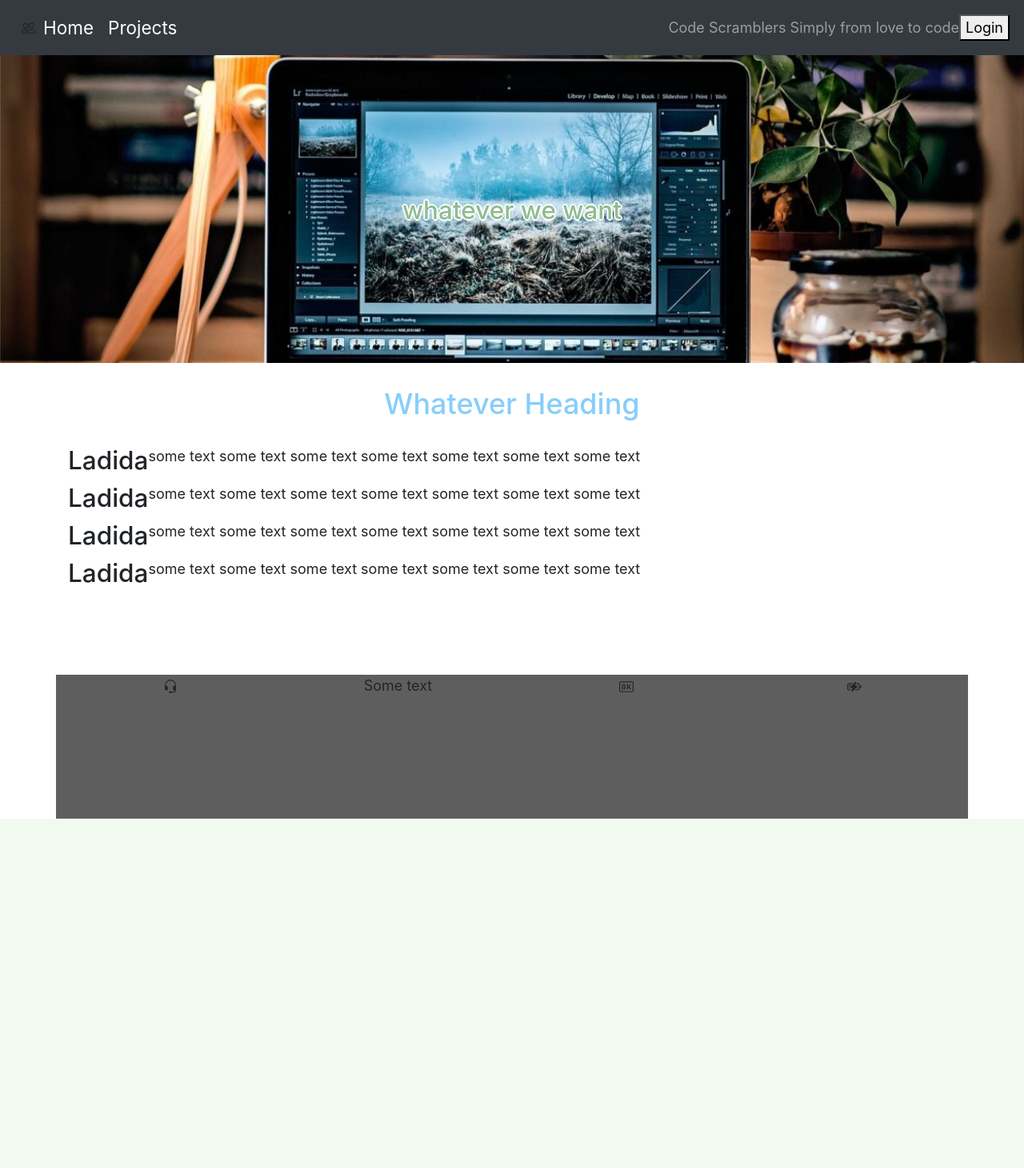
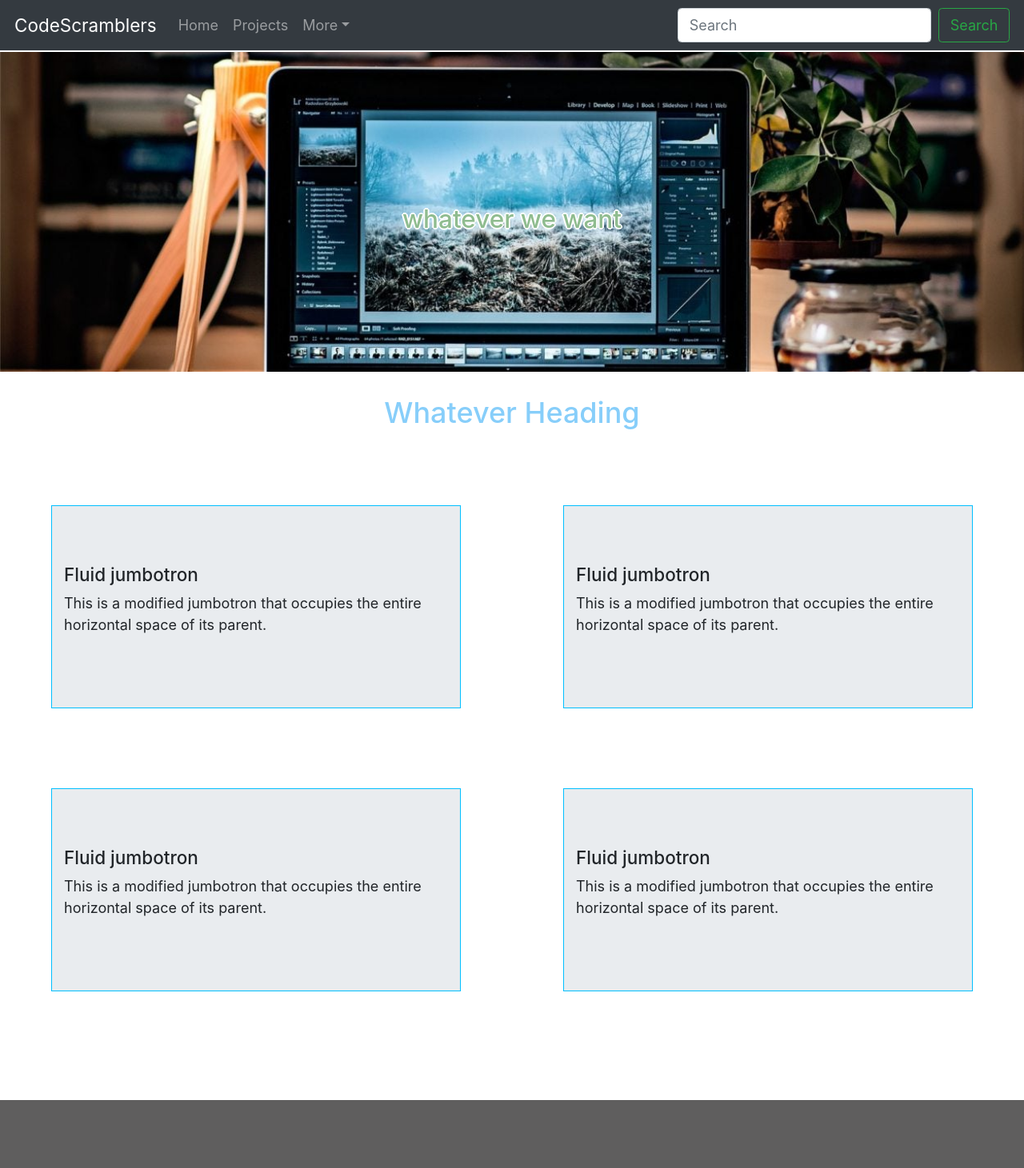
Before and after one commit to 87johnboyle/cs_website, a Next.js app: page / in a window 1280 px wide. Shown: the top 1461 px of the page at 80% size. Before the commit the page ends 1024 px from the top, so only its background shows below. Built offline with nearby package versions, Linux system fonts and the light colour scheme.

Commit message:
home boxes now aligned

```diff
--- a/pages/components/footer.js
+++ b/pages/components/footer.js
@@ -3,25 +3,27 @@ import {Container, Row, Col} from 'react-bootstrap'
 export default function Footer (){
 
     return (
+      <div className={styles.mainDiv}>
         <Container className={styles.footerMain}>
         <Row>
-          <Col className={styles.innerContent}><svg width="1em" height="1em" viewBox="0 0 16 16" class="bi bi-headset" fill="currentColor" xmlns="http://www.w3.org/2000/svg">
+          <Col className={styles.innerContent}><svg width="1em" height="1em" viewBox="0 0 16 16" className="bi bi-headset" fill="currentColor" xmlns="http://www.w3.org/2000/svg">
   <path fill-rule="evenodd" d="M8 1a5 5 0 0 0-5 5v4.5H2V6a6 6 0 1 1 12 0v4.5h-1V6a5 5 0 0 0-5-5z"/>
   <path d="M11 8a1 1 0 0 1 1-1h2v4a1 1 0 0 1-1 1h-1a1 1 0 0 1-1-1V8zM5 8a1 1 0 0 0-1-1H2v4a1 1 0 0 0 1 1h1a1 1 0 0 0 1-1V8z"/>
   <path fill-rule="evenodd" d="M13.5 8.5a.5.5 0 0 1 .5.5v3a2.5 2.5 0 0 1-2.5 2.5H8a.5.5 0 0 1 0-1h3.5A1.5 1.5 0 0 0 13 12V9a.5.5 0 0 1 .5-.5z"/>
   <path d="M6.5 14a1 1 0 0 1 1-1h1a1 1 0 1 1 0 2h-1a1 1 0 0 1-1-1z"/>
 </svg></Col>
-          <Col className={styles.innerContent}>Some text</Col>
-          <Col className={styles.innerContent}><svg width="1em" height="1em" viewBox="0 0 16 16" class="bi bi-badge-8k" fill="currentColor" xmlns="http://www.w3.org/2000/svg">
+          <Col className={styles.innerContent}>Copy Rights? Don't worry about them.</Col>
+          <Col className={styles.innerContent}><svg width="1em" height="1em" viewBox="0 0 16 16" className="bi bi-badge-8k" fill="currentColor" xmlns="http://www.w3.org/2000/svg">
   <path d="M4.837 11.114c1.406 0 2.333-.725 2.333-1.766 0-.945-.712-1.38-1.256-1.49v-.053c.496-.15 1.02-.55 1.02-1.331 0-.914-.831-1.587-2.084-1.587-1.257 0-2.087.673-2.087 1.587 0 .773.51 1.177 1.02 1.331v.053c-.546.11-1.258.54-1.258 1.494 0 1.042.906 1.762 2.312 1.762zm.013-3.643c-.545 0-.95-.356-.95-.866s.405-.852.95-.852c.545 0 .945.343.945.852 0 .51-.4.866-.945.866zm0 2.786c-.65 0-1.142-.395-1.142-.984S4.2 8.28 4.85 8.28c.646 0 1.143.404 1.143.993s-.497.984-1.143.984zM13.408 5h-1.306L9.835 7.685h-.057V5H8.59v5.998h1.187V9.075l.615-.699 1.679 2.623H13.5l-2.232-3.414L13.408 5z"/>
   <path fill-rule="evenodd" d="M14 3H2a1 1 0 0 0-1 1v8a1 1 0 0 0 1 1h12a1 1 0 0 0 1-1V4a1 1 0 0 0-1-1zM2 2a2 2 0 0 0-2 2v8a2 2 0 0 0 2 2h12a2 2 0 0 0 2-2V4a2 2 0 0 0-2-2H2z"/>
 </svg></Col>
-          <Col className={styles.innerContent}><svg width="1em" height="1em" viewBox="0 0 16 16" class="bi bi-battery-charging" fill="currentColor" xmlns="http://www.w3.org/2000/svg">
+          <Col className={styles.innerContent}><svg width="1em" height="1em" viewBox="0 0 16 16" className="bi bi-battery-charging" fill="currentColor" xmlns="http://www.w3.org/2000/svg">
   <path d="M14.5 9.5a1.5 1.5 0 0 0 0-3v3z"/>
   <path fill-rule="evenodd" d="M9.585 2.568a.5.5 0 0 1 .226.58L8.677 6.832h1.99a.5.5 0 0 1 .364.843l-5.334 5.667a.5.5 0 0 1-.842-.49L5.99 9.167H4a.5.5 0 0 1-.364-.843l5.333-5.667a.5.5 0 0 1 .616-.09z"/>
   <path fill-rule="evenodd" d="M6.332 4H2a2 2 0 0 0-2 2v4a2 2 0 0 0 2 2h2.072l.307-1H2a1 1 0 0 1-1-1V6a1 1 0 0 1 1-1h3.391l.941-1zM4.45 6H2v4h1.313a1.5 1.5 0 0 1-.405-2.361L4.45 6zm.976 5l-.308 1H6.96l.21-.224h.001l.73-.776H6.53l-.085.09.028-.09H5.426zm1.354-1H5.733l.257-.833H4a.5.5 0 0 1-.364-.843l.793-.843L5.823 6h1.373L5.157 8.167h1.51a.5.5 0 0 1 .478.647L6.78 10zm.69 0h1.374l1.394-1.482.793-.842a.5.5 0 0 0-.364-.843h-1.99L8.933 6H7.887l-.166.54-.199.646A.5.5 0 0 0 8 7.833h1.51L7.47 10zm.725-5H9.24l.308-1H7.706l-.942 1h1.374l.085-.09-.028.09zm2.4-1l-.308 1H12a1 1 0 0 1 1 1v4a1 1 0 0 1-1 1H9.276l-.942 1H12a2 2 0 0 0 2-2V6a2 2 0 0 0-2-2h-1.405zm-.378 6H12V8.02a1.499 1.499 0 0 1-.241.341L10.217 10zM12 6.646V6h-.646a1.5 1.5 0 0 1 .646.646z"/>
 </svg></Col>
         </Row>
       </Container>
+      </div>
     )
 }
--- a/pages/components/navbar.js
+++ b/pages/components/navbar.js
@@ -1,7 +1,7 @@
 
 import Link from 'next/link';
 import styles from '../styles/navbar.module.css'
-
+import {Navbar,Form,Nav,FormControl,Button,NavDropdown} from 'react-bootstrap'
 
 export default function NavBar({ children }) {
     return (
@@ -10,9 +10,39 @@ export default function NavBar({ children }) {
 
  {/* Input all your pages here for navbar, remember to add <NavBar /> to new page */}
 
+ <Navbar bg="dark" variant="dark" expand="lg">
+ <Navbar.Brand href="/">CodeScramblers</Navbar.Brand>
+  <Navbar.Toggle aria-controls="basic-navbar-nav" />
+  <Navbar.Collapse id="basic-navbar-nav">
+    <Nav className="mr-auto">
+      <Nav.Link href="/">Home</Nav.Link>
+      <Nav.Link href="/components/projects">Projects</Nav.Link>
+      <NavDropdown title="More" id="basic-nav-dropdown">
+        <NavDropdown.Item href="/components/whatwedo">What We Do</NavDropdown.Item>
+        <NavDropdown.Item href="#action/3.2">Login</NavDropdown.Item>
+        <NavDropdown.Item href="#action/3.3">Want to Join?</NavDropdown.Item>
+        <NavDropdown.Divider />
+        <NavDropdown.Item  disabled style={{ pointerEvents: 'none' }} >It's Free To Join!</NavDropdown.Item>
+      </NavDropdown>
+    </Nav>
+    <Form inline>
+      <FormControl type="text" placeholder="Search" className="mr-sm-2" />
+      <Button variant="outline-success">Search</Button>
+    </Form>
+  </Navbar.Collapse>
+  </Navbar>
 
 
-        <nav className="navbar navbar-expand-lg navbar-dark bg-dark">
+
+
+
+
+
+
+
+
+
+        {/* <nav className="navbar navbar-expand-lg navbar-dark bg-dark">
         <svg width="2em" height="1em" viewBox="0 0 16 16" className="bi bi-people" fill="currentColor" xmlns="http://www.w3.org/2000/svg">
   <path fillRule="evenodd" d="M15 14s1 0 1-1-1-4-5-4-5 3-5 4 1 1 1 1h8zm-7.978-1h7.956a.274.274 0 0 0 .014-.002l.008-.002c-.002-.264-.167-1.03-.76-1.72C13.688 10.629 12.718 10 11 10c-1.717 0-2.687.63-3.24 1.276-.593.69-.759 1.457-.76 1.72a1.05 1.05 0 0 0 .022.004zM11 7a2 2 0 1 0 0-4 2 2 0 0 0 0 4zm3-2a3 3 0 1 1-6 0 3 3 0 0 1 6 0zM6.936 9.28a5.88 5.88 0 0 0-1.23-.247A7.35 7.35 0 0 0 5 9c-4 0-5 3-5 4 0 .667.333 1 1 1h4.216A2.238 2.238 0 0 1 5 13c0-1.01.377-2.042 1.09-2.904.243-.294.526-.569.846-.816zM4.92 10c-1.668.02-2.615.64-3.16 1.276C1.163 11.97 1 12.739 1 13h3c0-1.045.323-2.086.92-3zM1.5 5.5a3 3 0 1 1 6 0 3 3 0 0 1-6 0zm3-2a2 2 0 1 0 0 4 2 2 0 0 0 0-4z"/>
 </svg>
@@ -34,10 +64,10 @@ export default function NavBar({ children }) {
     </ul>
     <span className="navbar-text">
       Code Scramblers Simply from love to code
-      <button>Login</button>
+
     </span>
   </div>
-</nav>
+</nav> */}
 
 
     </div>
--- a/pages/index.js
+++ b/pages/index.js
@@ -3,6 +3,8 @@ import Layout from './components/layout'
 import { Carousel } from 'react-bootstrap'
 import styles from './styles/index.module.css'
 import Footer from './components/footer'
+import {Jumbotron, Container} from 'react-bootstrap'
+
 
 export default function Home() {
 
@@ -27,7 +29,61 @@ export default function Home() {
 
   <h2 className={styles.headingAfterMainPicture}>Whatever Heading</h2>
 
-  <div className="container-sm">
+
+
+<div className={styles.boxesContainer}>
+  <Jumbotron fluid className={styles.Jumbotron} >
+  <Container>
+    <h5>Fluid jumbotron</h5>
+    <p classNmae={styles.boxText}>
+      This is a modified jumbotron that occupies the entire horizontal space of
+      its parent.
+    </p>
+  </Container>
+</Jumbotron>
+<Jumbotron fluid className={styles.Jumbotron} >
+  <Container>
+    <h5>Fluid jumbotron</h5>
+    <p classNmae={styles.boxText}>
+      This is a modified jumbotron that occupies the entire horizontal space of
+      its parent.
+    </p>
+  </Container>
+</Jumbotron>
+<Jumbotron fluid className={styles.Jumbotron} >
+  <Container>
+    <h5>Fluid jumbotron</h5>
+    <p classNmae={styles.boxText}>
+      This is a modified jumbotron that occupies the entire horizontal space of
+      its parent.
+    </p>
+  </Container>
+</Jumbotron>
+<Jumbotron fluid className={styles.Jumbotron} >
+  <Container>
+    <h5>Fluid jumbotron</h5>
+    <p classNmae={styles.boxText}>
+      This is a modified jumbotron that occupies the entire horizontal space of
+      its parent.
+    </p>
+  </Container>
+</Jumbotron>
+</div>
+
+
+
+
+
+
+
+
+
+
+
+
+
+
+  {/* <div className="container-sm">
 
       <div className="d-flex" >
         <h3>Ladida</h3>
@@ -46,7 +102,7 @@ export default function Home() {
       <p>some text some text some text some text some text some text some text </p>
       </div>
 
-  </div>
+  </div> */}
 
 <div className={styles.indexCarousel}>
 
--- a/pages/styles/footer.module.css
+++ b/pages/styles/footer.module.css
@@ -1,10 +1,15 @@
+.mainDiv{
+    background-color: rgb(95, 94, 94);
+    height: 10rem;
+}
+
 .footerMain{
-    background-color: rgb(95, 94, 94);
-    /* margin-bottom:0px;
-    position: absolute;
-    bottom: 0;  */
-    width: 100%;
-    height: 10rem;
+   margin: 0 auto;
+   padding-top: 4.5rem;
+   max-width: 70%;
+
+
+
 }
 
 .innerContent{
--- a/pages/styles/index.module.css
+++ b/pages/styles/index.module.css
@@ -63,6 +63,30 @@
     text-shadow: 2px 0 0 #fff, -2px 0 0 #fff, 0 2px 0 #fff, 0 -2px 0 #fff, 1px 1px #fff, -1px -1px 0 #fff, 1px -1px 0 #fff, -1px 1px 0 #fff;
 }
 
+.Jumbotron{
+    align-self: center;
+    max-width: 40%;
+    display: inline-block;
+    margin: 5%;
+    border-radius: 5px;
+    border: 1px solid deepskyblue;
+    background-color: lightblue;
+}
+
+.boxesContainer{
+    display: inline-block;
+    /* margin: 0 auto; */
+    /* align-items: flex-start; */
+    /* justify-content: space-between; */
+}
+
+.boxText{
+
+}
+
+
+
+
 
 
 @keyframes example {
--- a/pages/styles/layout.module.css
+++ b/pages/styles/layout.module.css
@@ -16,13 +16,16 @@
   }
 
   .footerClass{
+
     position:absolute;
     margin-bottom: 0px;
 
   }
 
 .contentDiv{
+  margin-top:11px;
   min-height: 80vh;
+
 }
 
 
```
Also changed, not shown: pages/components/whatwedo.js (added, +53 -0 lines), pages/styles/whatwedo.module.css (added, +8 -0 lines).
